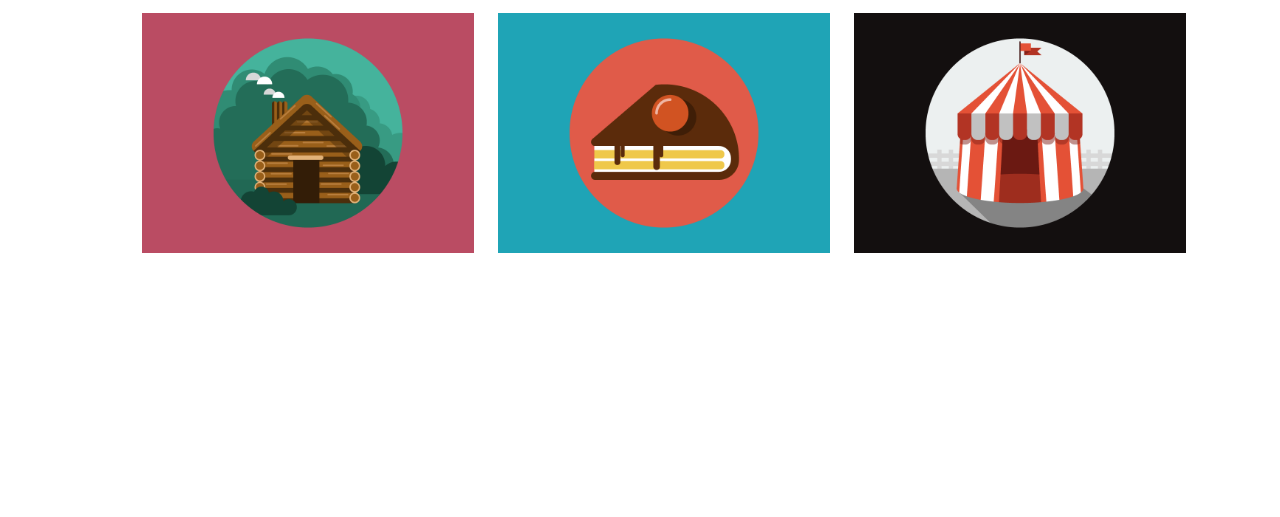
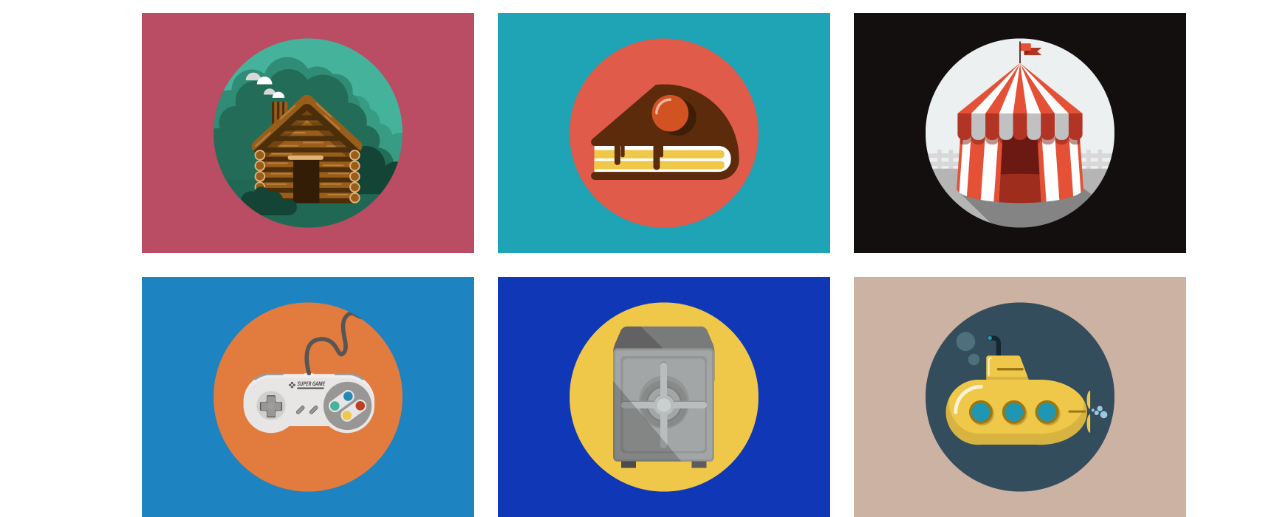
Before and after one commit to jollyfellow07/bootstrap-js-freelancer, a plain HTML site: page index.html in a window 1280 px wide. Shown: the part 543-1060 px from the top of the page. Before the commit the page ends 800 px from the top, so only its background shows below. Drawn offline with nearby package versions, Linux system fonts and the light colour scheme.

Commit message:
aggiunte tutte le immagini

```diff
--- a/index.html
+++ b/index.html
@@ -37,7 +37,7 @@
             <h2>PORTFOLIO</h2>
           </div>
         </div>
-    <div class="container mx-4 row">
+    <div class="container-fluid mx-4 g-4 row">
       <div class="col-4">
         <img class="img-fluid" src="./img/portfolio/cabin.png" alt="capanna">
       </div>
@@ -47,6 +47,16 @@
       </div>
       <div class="col-4">
         <img class="img-fluid" src="./img/portfolio/circus.png" alt="circo">
+      </div>
+      <div class="col-4">
+        <img class="img-fluid" src="./img/portfolio/game.png" alt="capanna">
+      </div>
+      <div class="col-4 ">
+        <img class="img-fluid" src="./img/portfolio/safe.png" alt="torta">
+
+      </div>
+      <div class="col-4">
+        <img class="img-fluid" src="./img/portfolio/submarine.png" alt="circo">
       </div>
     </div>
     </main>
```
